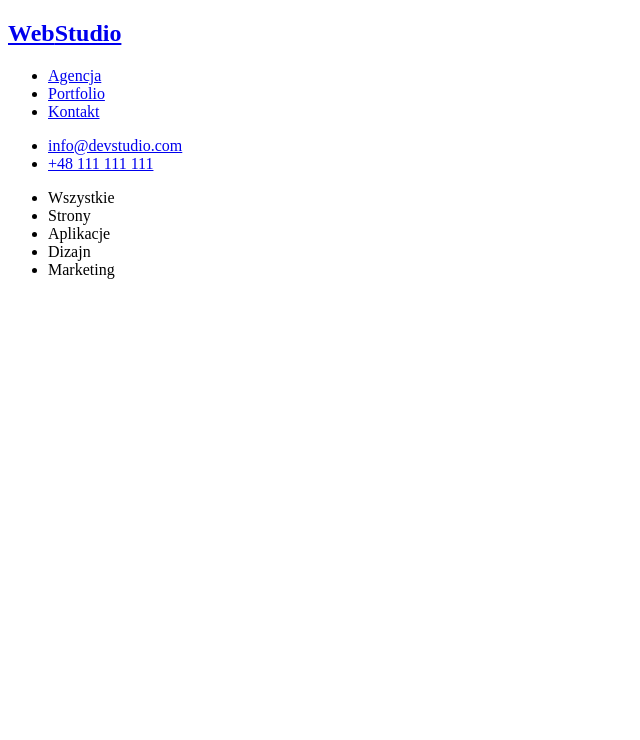
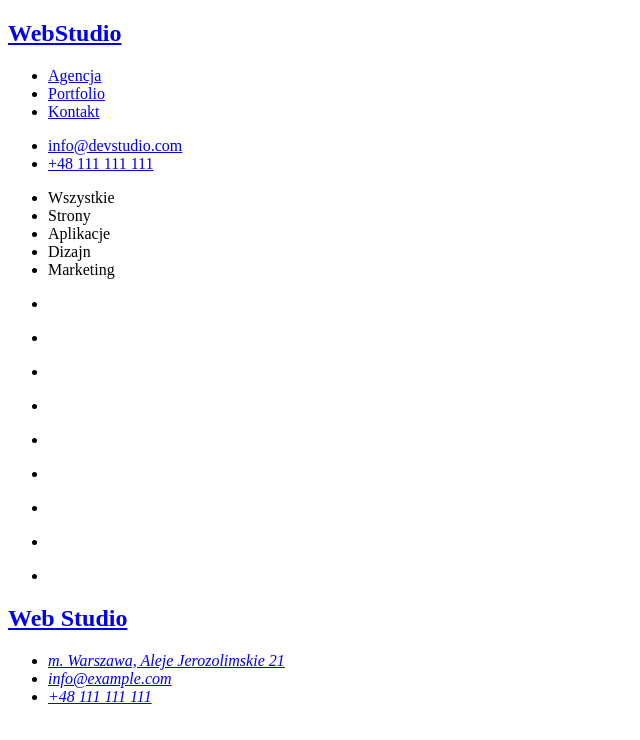
Before and after one commit to WojciechMilkowski/goit-markup-hw-02, a plain HTML site: page portfolio.html in a window 1280 px wide. Shown: the whole page, without its empty margins (0-640 px from the left). Drawn offline with Linux system fonts and the light colour scheme.

Commit message:
change 2

```diff
--- a/portfolio.html
+++ b/portfolio.html
@@ -33,6 +33,80 @@
           <li type="button">Marketing</li>
         </ul>
       </section>
+      <section>
+        <ul>
+          <li>
+            <figure>
+              <img src="" alt="" width="" height="" />
+              <figcaption><span></span><span></span></figcaption>
+            </figure>
+          </li>
+          <li>
+            <figure>
+              <img src="" alt="" width="" height="" />
+              <figcaption><span></span><span></span></figcaption>
+            </figure>
+          </li>
+          <li>
+            <figure>
+              <img src="" alt="" width="" height="" />
+              <figcaption><span></span><span></span></figcaption>
+            </figure>
+          </li>
+          <li>
+            <figure>
+              <img src="" alt="" width="" height="" />
+              <figcaption><span></span><span></span></figcaption>
+            </figure>
+          </li>
+          <li>
+            <figure>
+              <img src="" alt="" width="" height="" />
+              <figcaption><span></span><span></span></figcaption>
+            </figure>
+          </li>
+          <li>
+            <figure>
+              <img src="" alt="" width="" height="" />
+              <figcaption><span></span><span></span></figcaption>
+            </figure>
+          </li>
+          <li>
+            <figure>
+              <img src="" alt="" width="" height="" />
+              <figcaption><span></span><span></span></figcaption>
+            </figure>
+          </li>
+          <li>
+            <figure>
+              <img src="" alt="" width="" height="" />
+              <figcaption><span></span><span></span></figcaption>
+            </figure>
+          </li>
+          <li>
+            <figure>
+              <img src="" alt="" width="" height="" />
+              <figcaption><span></span><span></span></figcaption>
+            </figure>
+          </li>
+        </ul>
+      </section>
     </main>
+    <footer>
+      <h2>
+        <a href="#"><span>Web</span> Studio</a>
+      </h2>
+      <address>
+        <ul>
+          <li>
+            <a href="https://goo.gl/maps/yTBh22XMnd1Yk1X46" target="blank"
+              >m. Warszawa, Aleje Jerozolimskie 21</a
+            >
+          </li>
+          <li><a href="mailto:info@example.com">info@example.com</a></li>
+          <li><a href="tel:+48111111111">+48 111 111 111</a></li>
+        </ul>
+      </address>
+    </footer>
   </body>
 </html>
```
